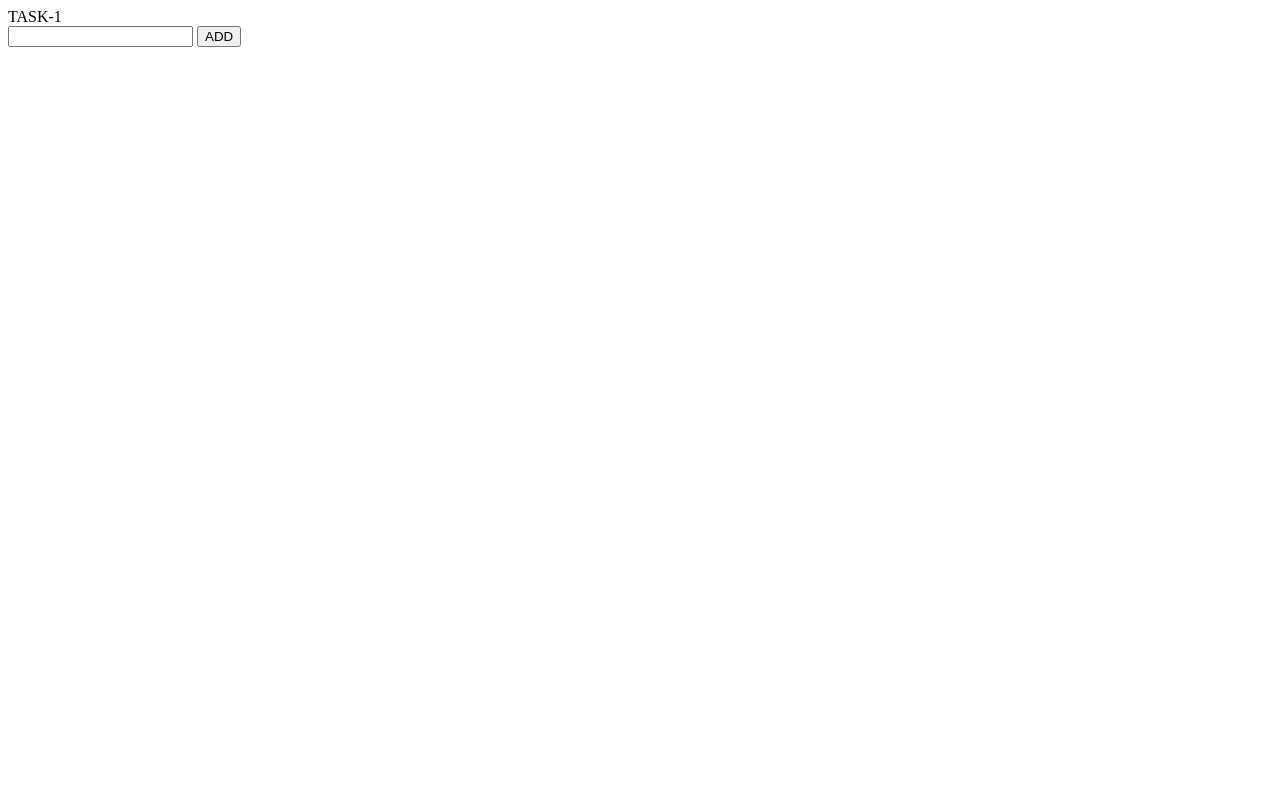
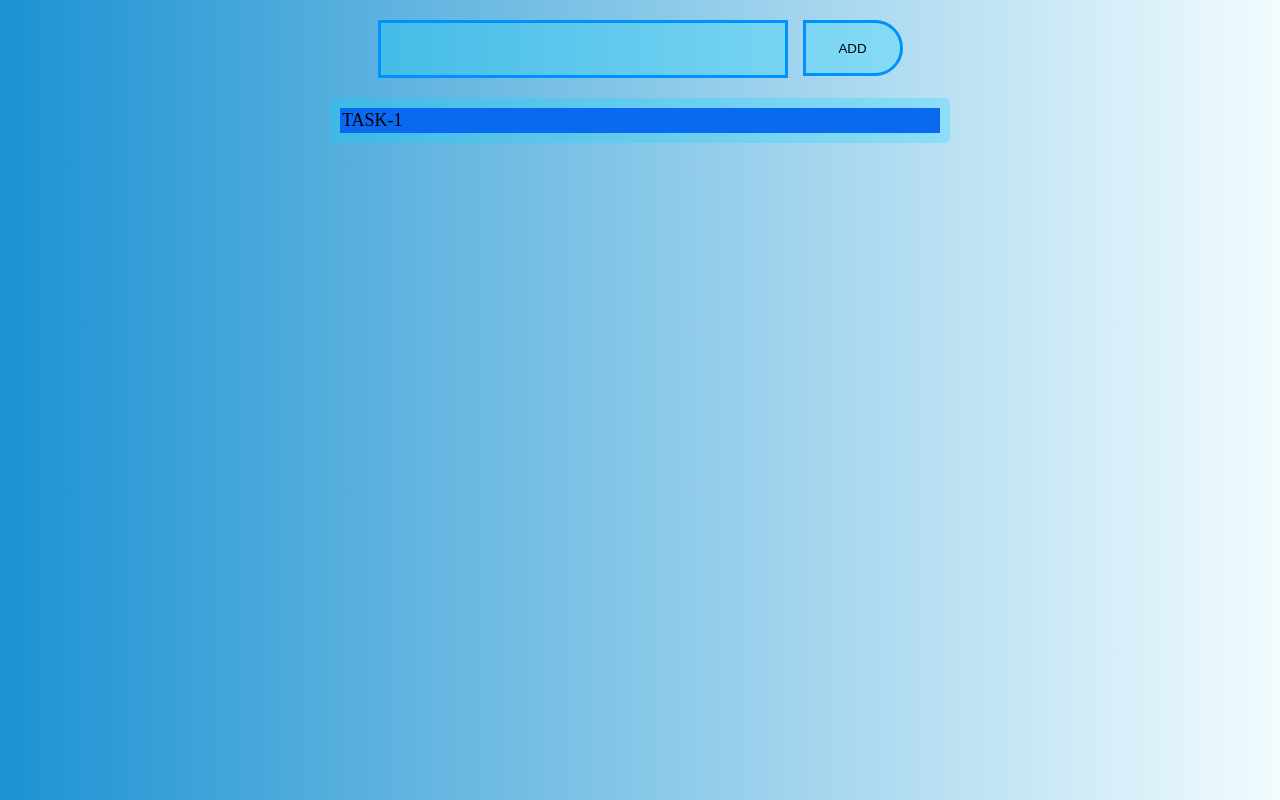
Before and after one commit to yashkohakade18/ToDo-App, a plain HTML site: page index.html in a window 1280 px wide. Drawn offline with Linux system fonts and the light colour scheme.

Commit message:
css added

```diff
--- a/index.html
+++ b/index.html
@@ -5,17 +5,59 @@
     <meta name="viewport" content="width=device-width, initial-scale=1.0">
     <title>ToDo-App</title>
     <style>
+         body{
+            background: linear-gradient(to right, #1c92d2, #f2fcfe);}
+         .action-container{
+            display: flex;
+            justify-content: center;
+            margin-top: 20px;
 
+         }
+         .txt{
+            height: 50px;
+            width: 400px;
+            font-size: larger;
+            background-color: rgba(0, 217, 255, 0.253);
+            border: rgb(0, 145, 255) solid 3px;
+         }
+         .btn{
+            margin-left: 15px;
+            height: 56px;
+            width: 100px;
+            border-radius: 0px 50px 50px 0px  ;
+            background-color: rgba(0, 217, 255, 0.253);
+            border: rgb(0, 145, 255) solid 3px;
+
+         }
+
+         .list-container{
+            background-color: rgba(0, 217, 255, 0.253);
+            width: 600px;
+            margin: 20px auto;
+            display: block;
+            padding: 10px;
+            border-radius: 5px;
+
+         }
+
+         .todo-item{
+            background-color: rgba(0, 217, 255, 0.777);
+            padding: 2px;
+            background-color: #0969f0;
+            font-size: large;
+
+         }
     </style>
 </head>
+
 <body>
+    <div class="action-container">
+        <input type="text" class="txt" id="input-todo" />
+      <button class="btn" onclick="add()">ADD</button>
+  </div>
+
     <div class="list-container" id="list-container">
         <div  class="todo-item">TASK-1</div>
-    </div>
-
-    <div class="action-container">
-        <input type="text" id="input-todo" />
-        <button onclick="add()">ADD</button>
     </div>
     <script>
         const todolist = []
```
